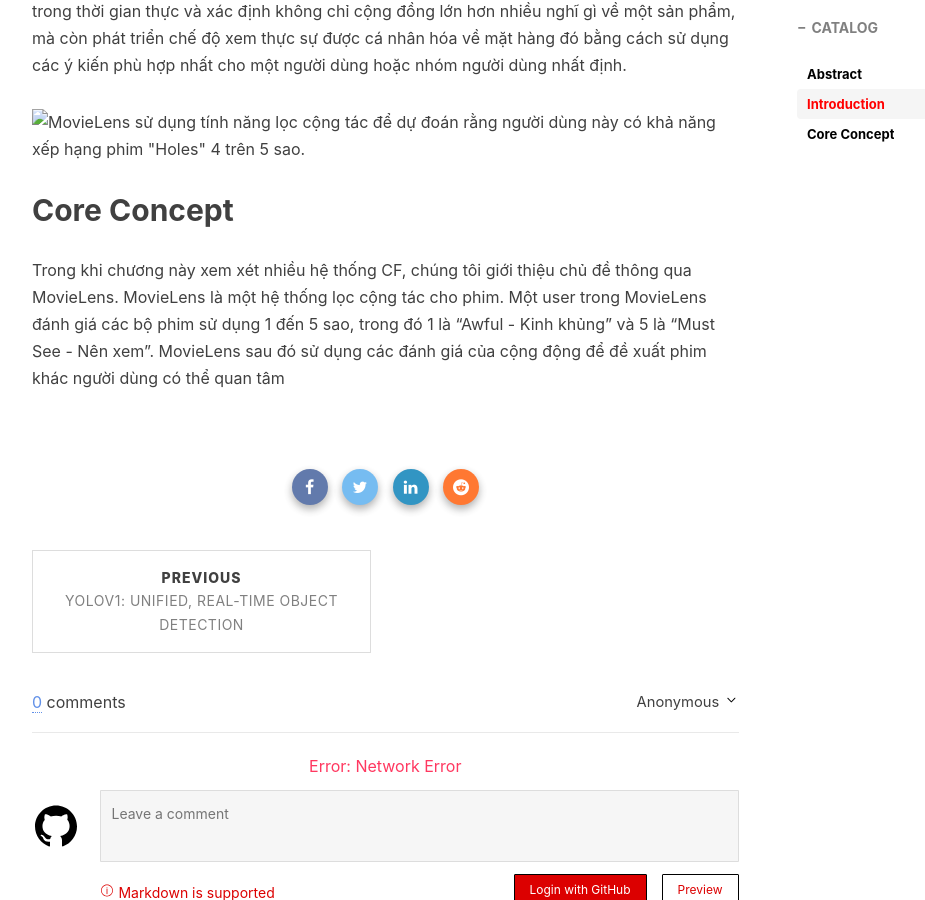
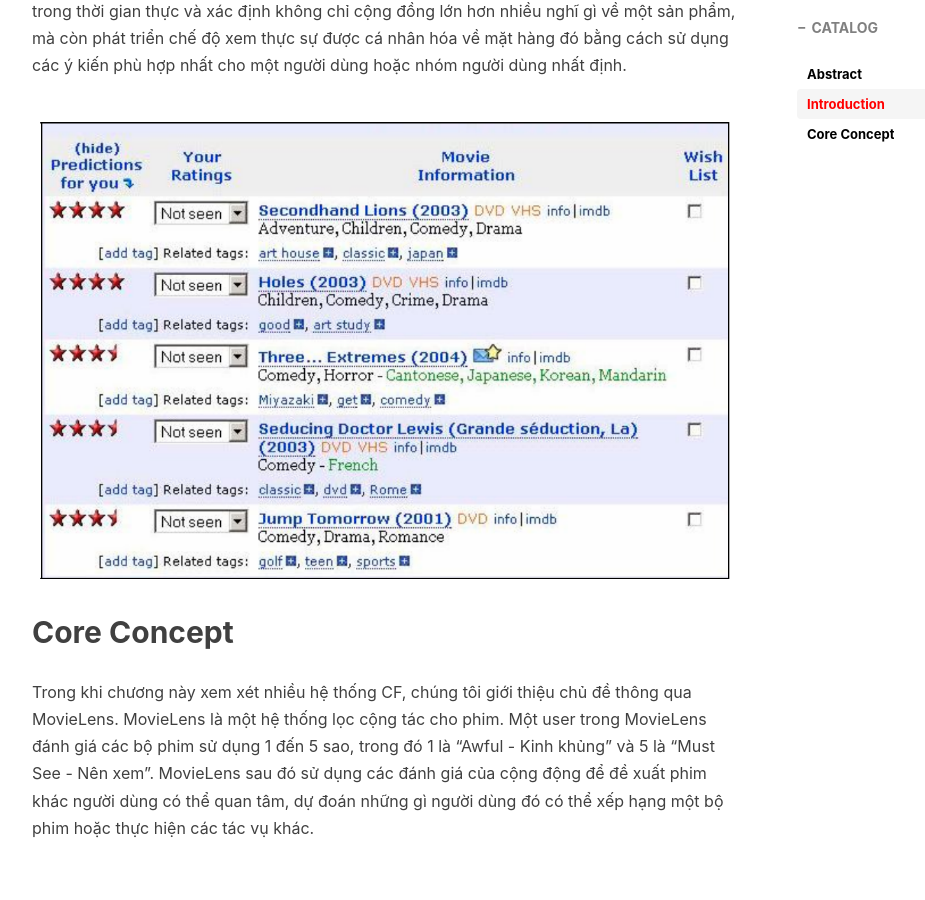
Before and after one commit to nab1010/nab1010.github.io, a Jekyll site: the page built from _posts/Knowledge/2022-11-29-recommendation-system.md, in a window 1280 px wide and 900 px high, scrolled down 1503 px. Shown: the whole window, without its empty margins (233-1158 px from the left). Built offline with Jekyll 4.4.1, drawn with Linux system fonts in a browser that asks for light colours; nearby versions of some CDN libraries; comment, search, counter and statistics services are not loaded.

Commit message:
nabang1010 update

```diff
--- a/_posts/Knowledge/2022-11-29-recommendation-system.md
+++ b/_posts/Knowledge/2022-11-29-recommendation-system.md
@@ -31,8 +31,7 @@ Trong nhiều năm, mọi người đã đọc và thảo luận về những cu
 
 Máy tính và trang web cho phép chúng ta tiến xa hơn nhưng lời truyền miệng. Thay vì giới hạn bản thân trong hàng chục hoặc hàng trăm cá nhân, internet cho phép chúng ta xem xét ý kiến của hàng nghìn người. Tốc độ của máy tính cho phép chúng ta xử  lý những ý kiến này trong thời gian thực và xác định không chỉ cộng đồng lớn hơn nhiều nghĩ gì về một sản phẩm, mà còn phát triển chế độ xem thực sự được cá nhân hóa về mặt hàng đó bằng cách sử dụng các ý kiến phù hợp nhất cho một người dùng hoặc nhóm người dùng nhất định.
 
-
-![MovieLens sử dụng tính năng lọc cộng tác để dự đoán rằng người dùng này có khả năng xếp hạng phim "Holes" 4 trên 5 sao.](img/in-post/2022/Nov/Knowledge/MovieLens_use_CF.png "MovieLens sử dụng tính năng lọc cộng tác")
+![MovieLens sử dụng tính năng lọc cộng tác để dự đoán rằng người dùng này có khả năng xếp hạng phim "Holes" 4 trên 5 sao.](/img/in-post/2022/Nov/Knowledge/MovieLens_use_CF.png "MovieLens sử dụng tính năng lọc cộng tác để dự đoán rằng người dùng này có khả năng xếp hạng phim "Holes" 4 trên 5 sao.")
 ## Core Concept
 
-Trong khi chương này xem xét nhiều hệ thống CF, chúng tôi giới thiệu chủ đề thông qua MovieLens. MovieLens là một hệ thống lọc cộng tác cho phim. Một user trong MovieLens đánh giá các bộ phim sử dụng 1 đến 5 sao, trong đó 1 là "Awful - Kinh khủng" và 5 là "Must See - Nên xem". MovieLens sau đó sử dụng các đánh giá của cộng động để đề xuất phim khác người dùng có thể quan tâm
+Trong khi chương này xem xét nhiều hệ thống CF, chúng tôi giới thiệu chủ đề thông qua MovieLens. MovieLens là một hệ thống lọc cộng tác cho phim. Một user trong MovieLens đánh giá các bộ phim sử dụng 1 đến 5 sao, trong đó 1 là "Awful - Kinh khủng" và 5 là "Must See - Nên xem". MovieLens sau đó sử dụng các đánh giá của cộng động để đề xuất phim khác người dùng có thể quan tâm, dự đoán những gì người dùng đó có thể xếp hạng một bộ phim hoặc thực hiện các tác vụ khác.
```
